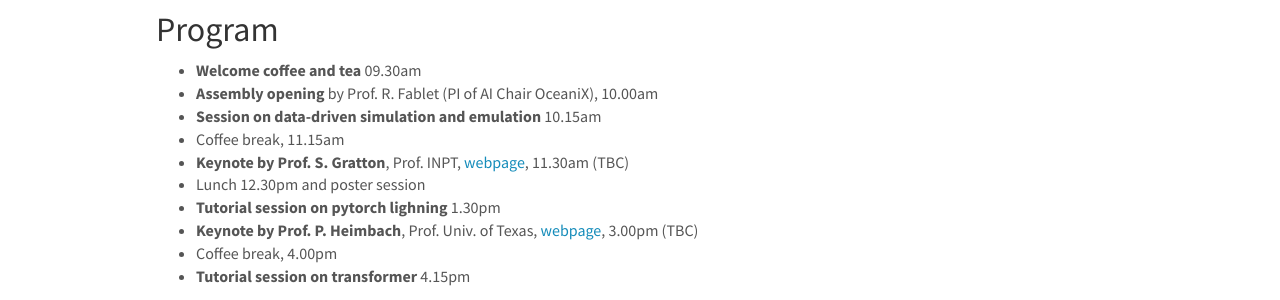
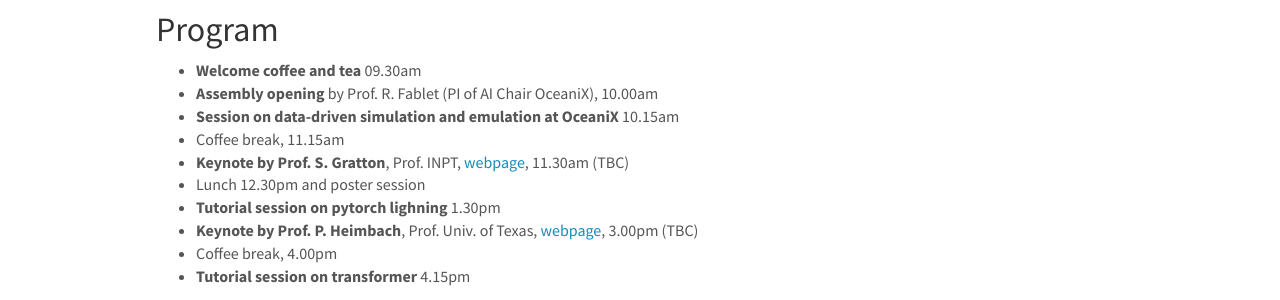
Before and after one commit to CIA-Oceanix/CIA-Oceanix.github.io, a Jekyll site: the page built from _pages/assembly.md, in a window 1280 px wide. Shown: the part 205-505 px from the top of the page. Built offline with Jekyll 4.4.1, drawn with Linux system fonts in a browser that asks for light colours; nearby versions of some CDN libraries.

Commit message:
Update assembly.md

```diff
--- a/_pages/assembly.md
+++ b/_pages/assembly.md
@@ -14,7 +14,7 @@
 ## Program
 - **Welcome coffee and tea** 09.30am
 - **Assembly opening** by Prof. R. Fablet (PI of AI Chair OceaniX), 10.00am
-- **Session on data-driven simulation and emulation** 10.15am
+- **Session on data-driven simulation and emulation at OceaniX** 10.15am
 - Coffee break, 11.15am
 - **Keynote by Prof. S. Gratton**, Prof. INPT, [webpage](http://gratton.perso.enseeiht.fr/), 11.30am (TBC)
 - Lunch 12.30pm and poster session
```
